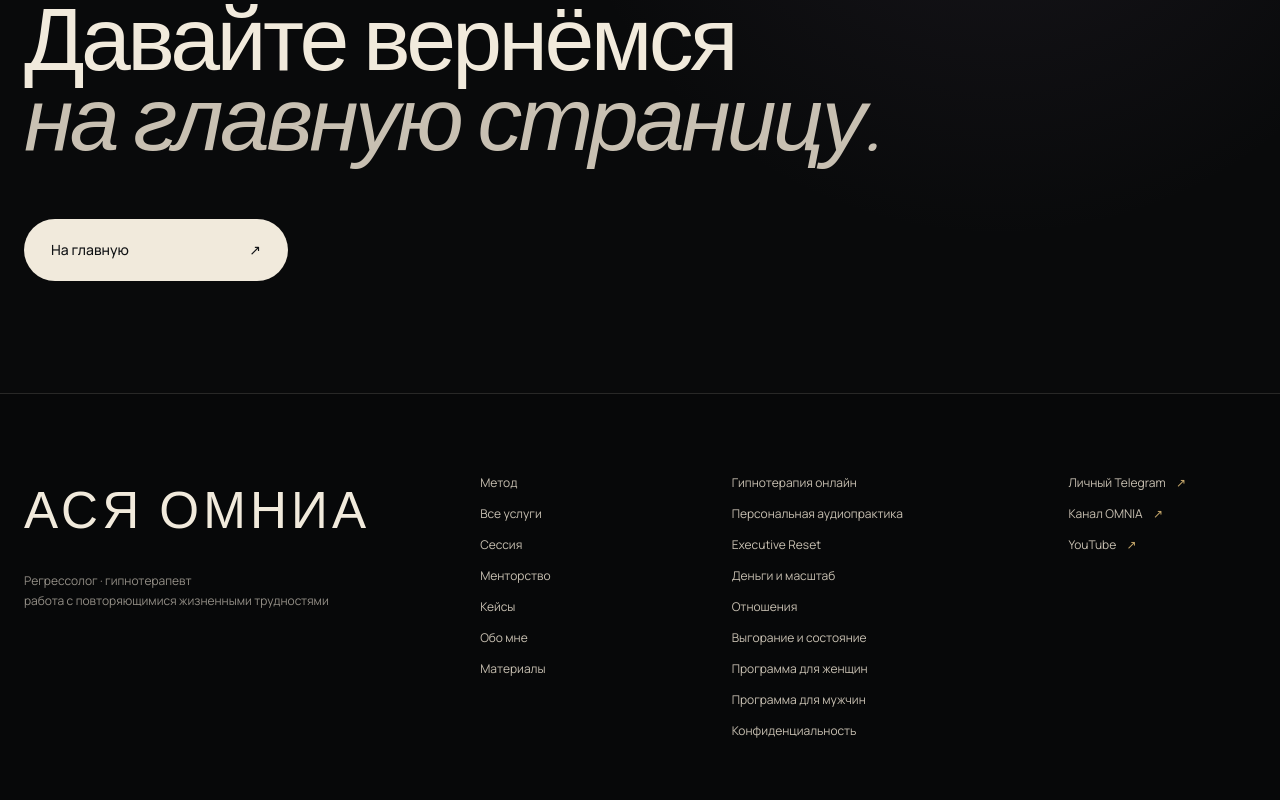
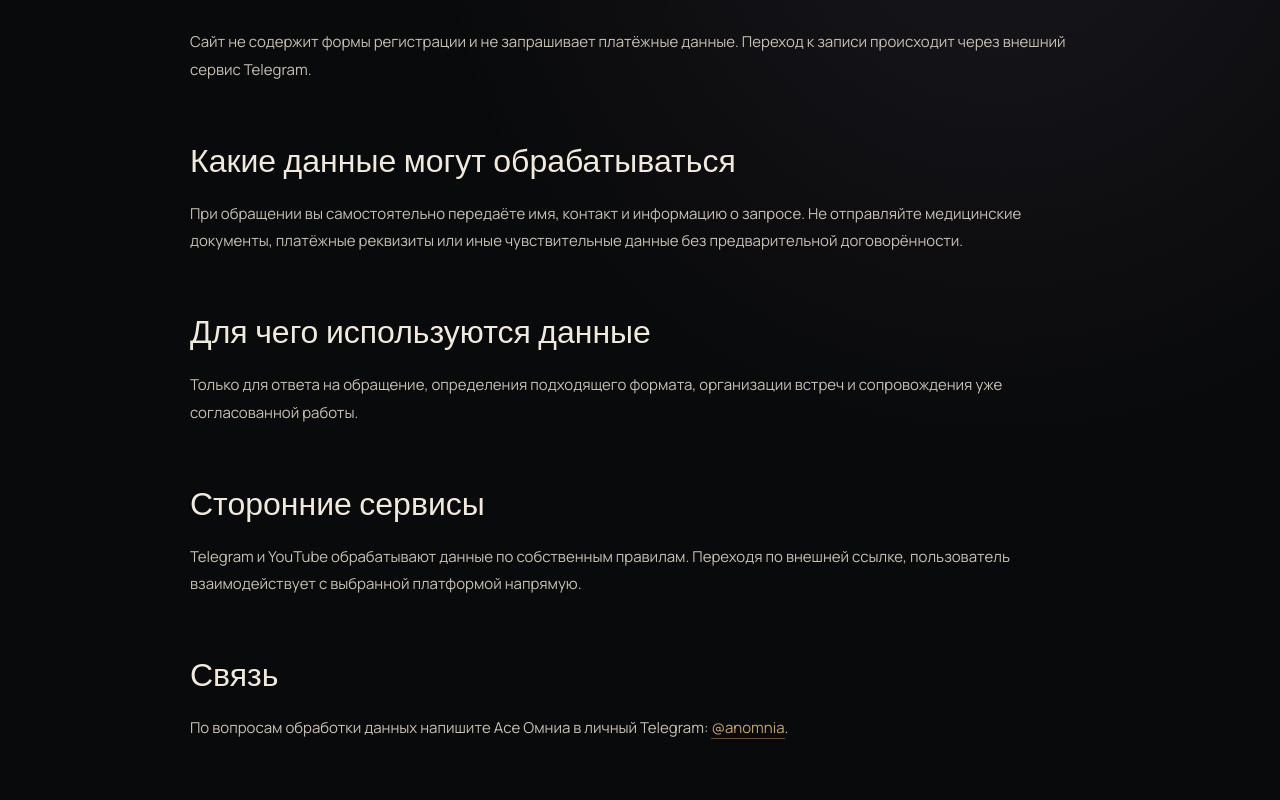
Before and after one commit to Jiniys05/asya-omnia, a Next.js app: page /privacy in a window 1280 px wide. Before the commit this address had no page. Shown: the part 420-1220 px from the top of the page. Built offline with nearby package versions, Linux system fonts and the light colour scheme.

Commit message:
Add privacy page

```diff
--- /dev/null
+++ b/app/privacy/page.tsx
@@ -0,0 +1,55 @@
+import type { Metadata } from "next";
+import { Footer, InnerHeader } from "../site-components";
+
+export const dynamic = "force-static";
+
+export const metadata: Metadata = {
+  title: "Политика конфиденциальности",
+  description:
+    "Информация об обработке данных на сайте Аси Омниа и при обращении через Telegram.",
+  robots: { index: false, follow: true },
+  alternates: { canonical: "/privacy" },
+};
+
+export default function PrivacyPage() {
+  return (
+    <main className="legal-page">
+      <InnerHeader />
+      <article className="legal-content shell">
+        <p className="kicker">Юридическая информация</p>
+        <h1>Политика конфиденциальности</h1>
+        <p>
+          Сайт не содержит формы регистрации и не запрашивает платёжные данные.
+          Переход к записи происходит через внешний сервис Telegram.
+        </p>
+        <h2>Какие данные могут обрабатываться</h2>
+        <p>
+          При обращении вы самостоятельно передаёте имя, контакт и информацию о
+          запросе. Не отправляйте медицинские документы, платёжные реквизиты или
+          иные чувствительные данные без предварительной договорённости.
+        </p>
+        <h2>Для чего используются данные</h2>
+        <p>
+          Только для ответа на обращение, определения подходящего формата,
+          организации встреч и сопровождения уже согласованной работы.
+        </p>
+        <h2>Сторонние сервисы</h2>
+        <p>
+          Telegram и YouTube обрабатывают данные по собственным правилам.
+          Переходя по внешней ссылке, пользователь взаимодействует с выбранной
+          платформой напрямую.
+        </p>
+        <h2>Связь</h2>
+        <p>
+          По вопросам обработки данных напишите Асе Омниа в личный Telegram:{" "}
+          <a href="https://t.me/anomnia" target="_blank" rel="noreferrer">
+            @anomnia
+          </a>
+          .
+        </p>
+        <p className="legal-updated">Актуально с 30 июля 2026 года.</p>
+      </article>
+      <Footer />
+    </main>
+  );
+}
```
